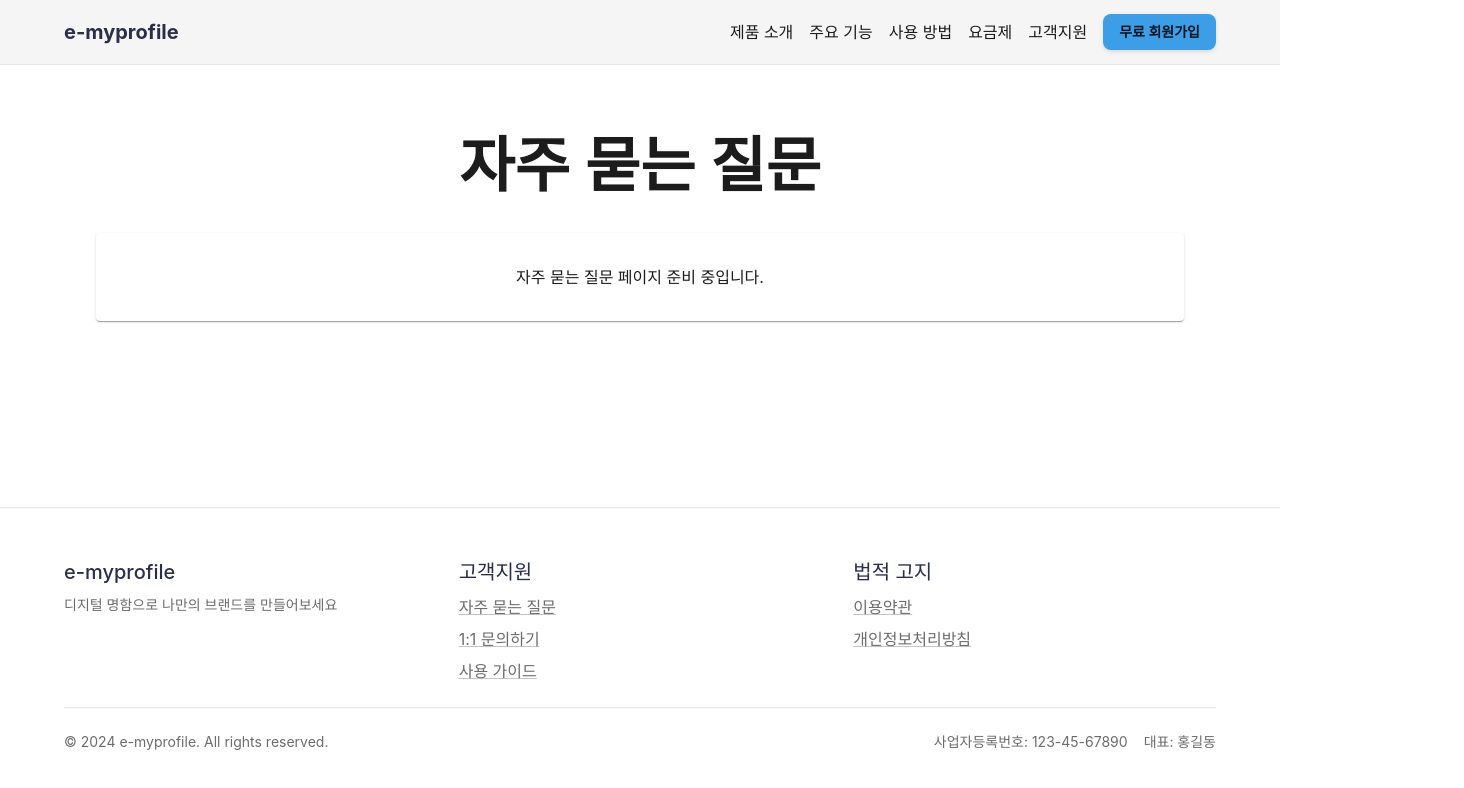
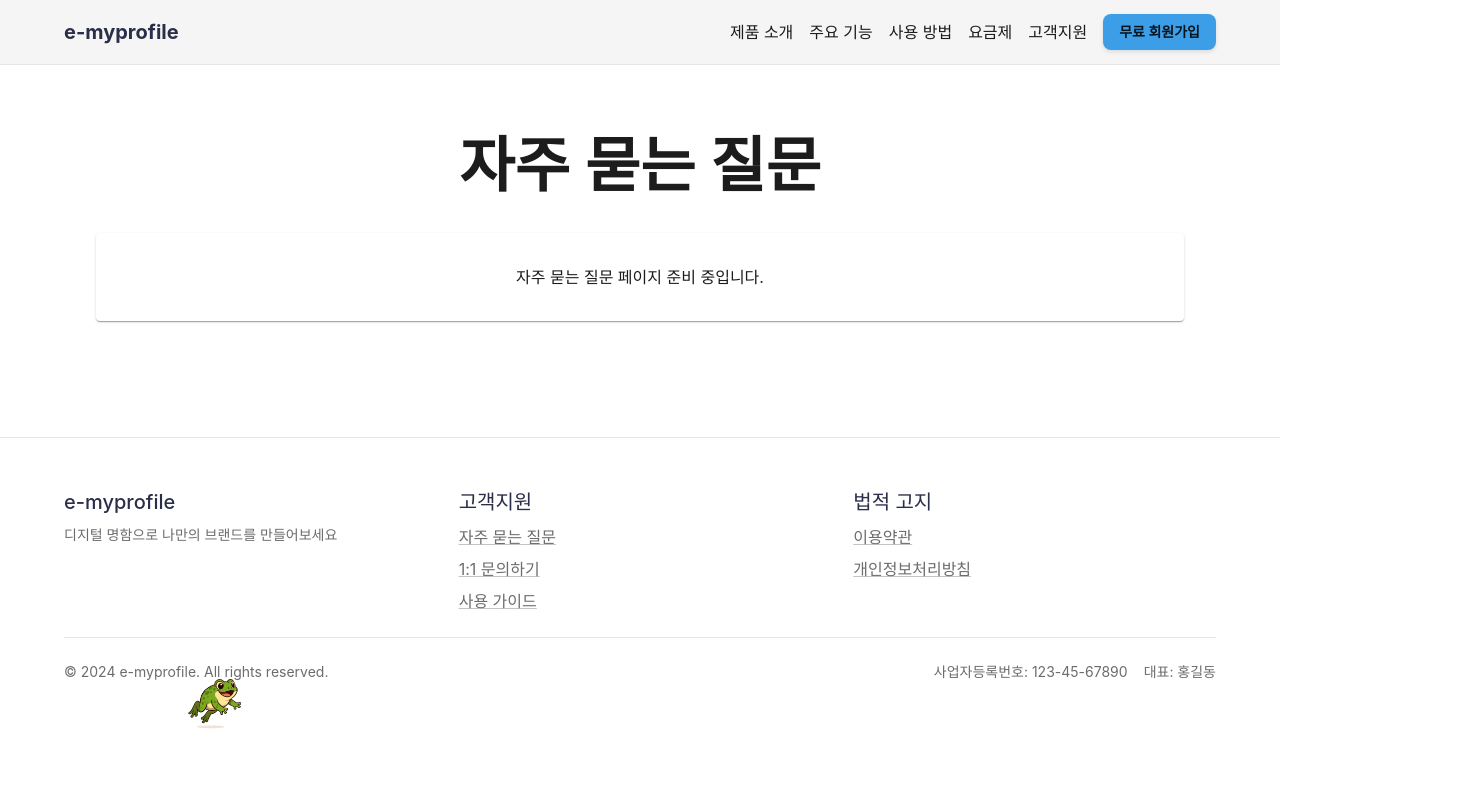
Before and after one commit to LEO-KWON1/E_MYPROFILE, a Next.js app: page /faq in a window 1280 px wide. Shown: the top 788 px of the page, 1464 px wide, since content can reach past the window. Built offline with nearby package versions, Linux system fonts and the light colour scheme; a web font is replaced by a local one.

Commit message:
Initial commit: Add Next.js project with frog easter egg

```diff
--- /dev/null
+++ b/src/components/FrogEasterEgg.tsx
@@ -0,0 +1,57 @@
+import { useEffect, useState } from "react";
+import Image from "next/image";
+import { motion, useAnimation } from "framer-motion";
+
+const FrogEasterEgg = () => {
+  const controls = useAnimation();
+  const [visible, setVisible] = useState(false);
+  const [showMessage, setShowMessage] = useState(false);
+
+  useEffect(() => {
+    if (visible) {
+      controls.start({
+        x: [0, 300, -300, 0],
+        y: [0, -100, 100, 0],
+        transition: { duration: 8, repeat: Infinity, ease: "easeInOut" },
+      });
+    }
+  }, [visible]);
+
+  useEffect(() => {
+    setTimeout(() => {
+      setVisible(true);
+    }, 2000); // 2초 뒤 등장
+  }, []);
+
+  const handleClick = () => {
+    setShowMessage(true);
+    setTimeout(() => setShowMessage(false), 3000);
+  };
+
+  return (
+    <>
+      {visible && (
+        <motion.div
+          animate={controls}
+          onClick={handleClick}
+          className="fixed top-1/2 left-1/2 z-50 w-16 h-16 cursor-pointer"
+        >
+          <Image
+            src="/images/crazy_frog.png"
+            alt="귀여운 두꺼비"
+            width={64}
+            height={64}
+            priority
+          />
+        </motion.div>
+      )}
+      {showMessage && (
+        <div className="fixed bottom-10 left-1/2 transform -translate-x-1/2 bg-white px-4 py-2 rounded-xl shadow-xl text-black z-50">
+          🐸 콩두몰 준비 중!
+        </div>
+      )}
+    </>
+  );
+};
+
+export default FrogEasterEgg;
--- a/src/components/layout/Layout.tsx
+++ b/src/components/layout/Layout.tsx
@@ -2,6 +2,7 @@ import React from 'react';
 import { Box, Container } from '@mui/material';
 import Header from './Header';
 import Footer from './Footer';
+import FrogEasterEgg from '../FrogEasterEgg';
 
 interface LayoutProps {
   children: React.ReactNode;
@@ -17,6 +18,7 @@ const Layout: React.FC<LayoutProps> = ({ children }) => {
         </Container>
       </Box>
       <Footer />
+      <FrogEasterEgg />
     </Box>
   );
 };
```
Also changed, not shown: public/images/crazy_frog.png (added).
